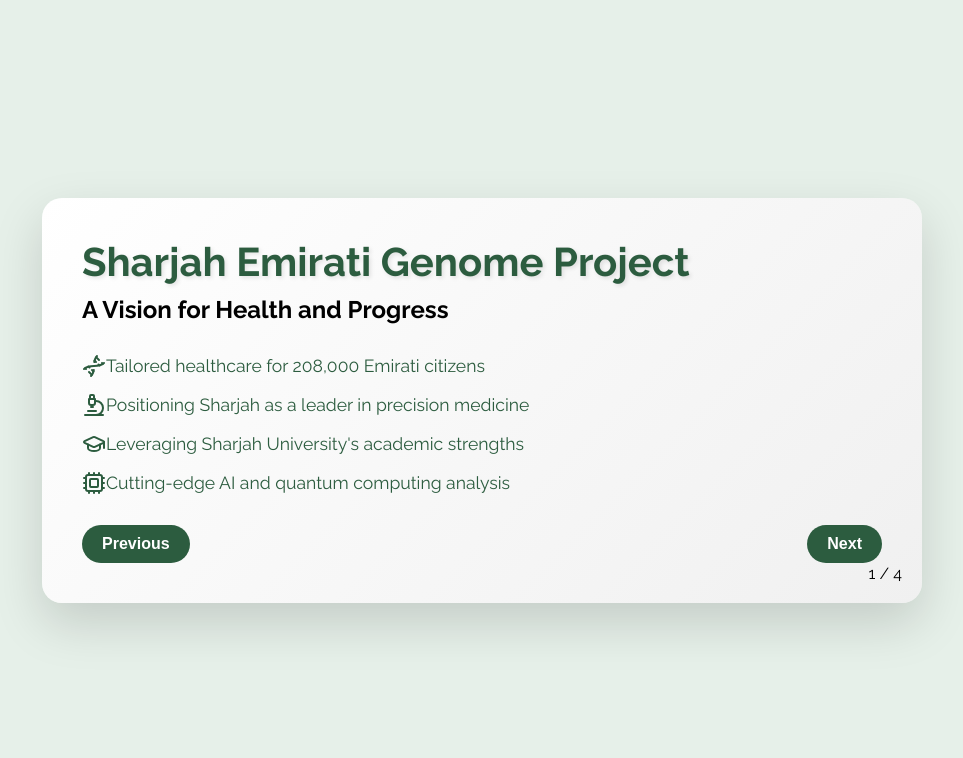
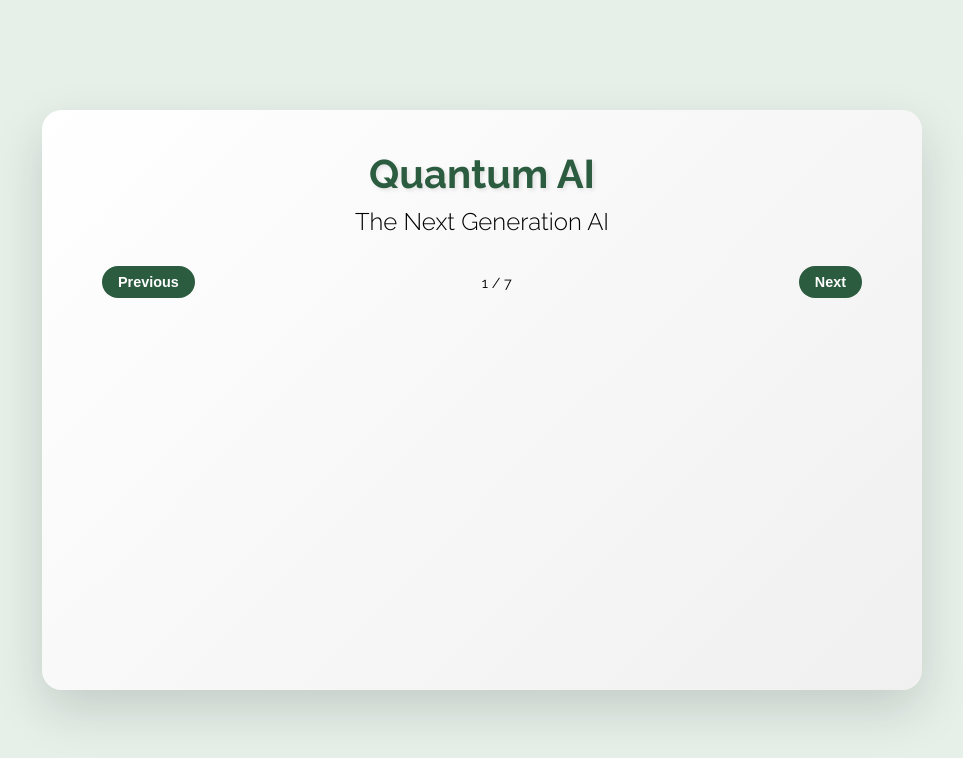
Before and after one commit to RaoufVan/quantumai.github.io, a plain HTML site: page index.html in a window 1280 px wide. Shown: the whole page, without its empty margins (158-1121 px from the left). Drawn offline with nearby package versions, Linux system fonts and the light colour scheme.

Commit message:
Update index.html

```diff
--- a/index.html
+++ b/index.html
@@ -1,10 +1,9 @@
-
 <!DOCTYPE html>
 <html lang="en">
 <head>
     <meta charset="UTF-8">
     <meta name="viewport" content="width=device-width, initial-scale=1.0">
-    <title>Sharjah Emirati Genome Project Presentation</title>
+    <title>Quantum AI: The Next Generation AI</title>
     <script src="https://unpkg.com/lucide@latest"></script>
     <style>
         @import url('https://fonts.googleapis.com/css2?family=Raleway:wght@300;400;600;700&display=swap');
@@ -34,10 +33,12 @@
             max-width: 800px;
             padding: 40px;
             position: relative;
+            min-height: 500px;
         }
 
         .title-container {
             margin-bottom: 30px;
+            text-align: center;
         }
 
         h1 {
@@ -51,6 +52,7 @@
             color: var(--accent-color);
             font-size: 1.5em;
             margin-top: 10px;
+            font-weight: 300;
         }
 
         ul {
@@ -64,40 +66,66 @@
             display: flex;
             align-items: center;
             font-size: 1.1em;
+            opacity: 0;
+            animation: fadeIn 0.5s ease forwards;
         }
 
         li i {
-            margin-right: 10px;
+            margin-right: 15px;
+            flex-shrink: 0;
         }
 
         .navigation {
             display: flex;
             justify-content: space-between;
+            align-items: center;
             margin-top: 30px;
+            padding: 0 20px;
         }
 
-        button {
+        .nav-button {
             background-color: var(--primary-color);
             color: var(--secondary-color);
             border: none;
-            padding: 10px 20px;
+            padding: 8px 16px;
             border-radius: 30px;
             cursor: pointer;
-            font-size: 1em;
+            font-size: 0.9em;
             font-weight: 600;
             transition: all 0.3s ease;
         }
 
-        button:hover {
+        .nav-button:hover {
             background-color: var(--accent-color);
         }
 
+        .nav-button:disabled {
+            background-color: #ccc;
+            cursor: default;
+        }
+
         .page-number {
-            position: absolute;
-            bottom: 20px;
-            right: 20px;
-            font-size: 1em;
+            font-size: 0.9em;
             color: var(--accent-color);
+        }
+
+        .quote-container {
+            margin-top: 30px;
+            padding: 20px;
+            background-color: var(--bg-color);
+            border-left: 4px solid var(--primary-color);
+            border-radius: 8px;
+        }
+
+        .quote {
+            color: var(--primary-color);
+            font-style: italic;
+            margin-bottom: 10px;
+        }
+
+        .attribution {
+            color: var(--accent-color);
+            font-weight: 500;
         }
 
         @keyframes fadeIn {
@@ -113,63 +141,97 @@
 <body>
     <div class="card">
         <div class="title-container">
-            <h1 id="title">Sharjah Emirati Genome Project</h1>
-            <h2 id="subtitle">A Vision for Health and Progress</h2>
+            <h1 id="title">Quantum AI</h1>
+            <h2 id="subtitle">The Next Generation AI</h2>
         </div>
-        <ul id="content">
-            <li><i data-lucide="dna"></i>Tailored healthcare for 208,000 Emirati citizens</li>
-            <li><i data-lucide="microscope"></i>Positioning Sharjah as a leader in precision medicine</li>
-            <li><i data-lucide="graduation-cap"></i>Leveraging Sharjah University's academic strengths</li>
-            <li><i data-lucide="cpu"></i>Cutting-edge AI and quantum computing analysis</li>
-        </ul>
+        <ul id="content"></ul>
+        <div id="quote-box"></div>
         <div class="navigation">
-            <button onclick="changeSlide(-1)">Previous</button>
-            <button onclick="changeSlide(1)">Next</button>
+            <button class="nav-button" onclick="changeSlide(-1)">Previous</button>
+            <span class="page-number" id="page-number">1 / 7</span>
+            <button class="nav-button" onclick="changeSlide(1)">Next</button>
         </div>
-        <div class="page-number" id="page-number">1 / 4</div>
     </div>
 
     <script>
         const slides = [
             {
-                title: "Sharjah Emirati Genome Project",
-                subtitle: "A Vision for Health and Progress",
+                title: "Quantum AI",
+                subtitle: "The Next Generation AI",
+                content: [],
+                isTitle: true
+            },
+            {
+                title: "The Energy Crisis in AI",
+                subtitle: "Unsustainable Power Requirements",
                 content: [
-                    { text: "Tailored healthcare for 208,000 Emirati citizens", icon: "dna" },
-                    { text: "Positioning Sharjah as a leader in precision medicine", icon: "microscope" },
-                    { text: "Leveraging Sharjah University's academic strengths", icon: "graduation-cap" },
-                    { text: "Cutting-edge AI and quantum computing analysis", icon: "cpu" }
+                    { text: "Single ChatGPT query consumes 10x more energy than a Google search", icon: "zap" },
+                    { text: "GPT-3 training: 1,287 MWh (equivalent to 120+ US households' yearly usage)", icon: "battery-charging" },
+                    { text: "Microsoft considering nuclear reactors to power next-gen AI training", icon: "factory" },
+                    { text: "Training a single large language model produces 626,000 pounds of CO2", icon: "cloud" },
+                    { text: "AI energy consumption projected to exceed many countries' total usage by 2027", icon: "trending-up" }
                 ]
             },
             {
-                title: "Advancing Sharjah's Healthcare",
-                subtitle: "Personalized Medicine for All",
+                title: "The Black Box Problem",
+                subtitle: "Critical Limitations in Classical AI",
                 content: [
-                    { text: "Early detection of genetic disorders", icon: "search" },
-                    { text: "Personalized treatment plans for citizens", icon: "clipboard-list" },
-                    { text: "15-20% reduction in healthcare costs", icon: "trending-down" },
-                    { text: "Development of Sharjah-specific health apps", icon: "smartphone" }
+                    { text: "Current AI models operate as massive black boxes with billions of parameters", icon: "box" },
+                    { text: "No clear understanding of decision-making process or reasoning", icon: "help-circle" },
+                    { text: "Critical barrier for healthcare, security, and regulatory compliance", icon: "shield" },
+                    { text: "Brute force pattern matching instead of genuine understanding", icon: "cpu" },
+                    { text: "Lack of transparency creates trust and liability issues", icon: "alert-triangle" }
+                ],
+                quote: "AI systems placed into unfamiliar environments often fail because they can only make decisions subconsciously, with no awareness of what they are doing.",
+                attribution: "Research in AI Safety"
+            },
+            {
+                title: "Quantum Computing: The Energy Solution",
+                subtitle: "Revolutionary Efficiency",
+                content: [
+                    { text: "D-Wave quantum computer operates at constant 25 kW power", icon: "cpu" },
+                    { text: "In contrast to classical AI systems that scale exponentially with size", icon: "trending-down" },
+                    { text: "Quantum annealing provides natural optimization pathway", icon: "git-merge" },
+                    { text: "No additional energy needed as problem complexity increases", icon: "check-circle" },
+                    { text: "Potential for carbon-neutral AI operations at scale", icon: "leaf" }
                 ]
             },
             {
-                title: "Economic Growth and Innovation",
-                subtitle: "Boosting Sharjah's Economy",
+                title: "Quantum Advantage for AGI",
+                subtitle: "Beyond Classical Limitations",
                 content: [
-                    { text: "High-skilled jobs for Emiratis", icon: "users" },
-                    { text: "Sharjah as a hub for biotech industries", icon: "building" },
-                    { text: "Attraction of international investments", icon: "landmark" },
-                    { text: "New startups in personalized medicine", icon: "rocket" }
+                    { text: "Quantum superposition enables true parallel exploration of possibilities", icon: "git-branch" },
+                    { text: "Entanglement allows complex correlations impossible in classical systems", icon: "link" },
+                    { text: "Natural handling of uncertainty and probability distributions", icon: "percent" },
+                    { text: "Quantum algorithms can process information more efficiently than classical ones", icon: "zap" },
+                    { text: "Path to more intuitive and empathetic AI systems", icon: "heart" }
                 ]
             },
             {
-                title: "Long-term Impact on Sharjah",
-                subtitle: "Shaping a Brighter Future",
+                title: "Quantum Brain Theory",
+                subtitle: "Penrose-Hameroff Model",
                 content: [
-                    { text: "Creating a healthier, productive population", icon: "heart" },
-                    { text: "Valuable genomic database for research", icon: "database" },
-                    { text: "Significant healthcare cost savings", icon: "trending-down" },
-                    { text: "Inspiring next-gen Sharjah scientists", icon: "lightbulb" }
-                ]
+                    { text: "Microtubules in neurons maintain quantum coherent states", icon: "brain" },
+                    { text: "Quantum processing explains consciousness and genuine understanding", icon: "lightbulb" },
+                    { text: "Human brain computes consciousness on just 20 watts of power", icon: "zap" },
+                    { text: "Quantum effects enable intuition and non-algorithmic reasoning", icon: "sparkles" },
+                    { text: "Model suggests path to explainable, conscious AI", icon: "map" }
+                ],
+                quote: "Understanding consciousness through quantum mechanics may be key to creating AI systems that can truly understand and explain their own actions.",
+                attribution: "Roger Penrose"
+            },
+            {
+                title: "The Future of Quantum AI",
+                subtitle: "A New Paradigm",
+                content: [
+                    { text: "Quantum-classical hybrid systems for optimal performance", icon: "git-merge" },
+                    { text: "Self-explaining AI through quantum-inspired architectures", icon: "message-circle" },
+                    { text: "Energy-efficient scaling for future AI development", icon: "trending-up" },
+                    { text: "Potential for true artificial consciousness", icon: "brain" },
+                    { text: "Path to safe and trustworthy AI systems", icon: "shield" }
+                ],
+                quote: "Life appears to have a biohack for extraordinary computation vastly beyond classical computers today.",
+                attribution: "Quantum Computing Research"
             }
         ];
 
@@ -179,17 +241,41 @@
             const slide = slides[currentSlide];
             document.getElementById('title').textContent = slide.title;
             document.getElementById('subtitle').textContent = slide.subtitle;
+
             const content = document.getElementById('content');
-            content.innerHTML = slide.content.map(item =>
-                `<li class="fade-in"><i data-lucide="${item.icon}"></i>${item.text}</li>`
-            ).join('');
+            content.innerHTML = '';
+
+            if (!slide.isTitle) {
+                slide.content.forEach((item, index) => {
+                    const li = document.createElement('li');
+                    li.style.animationDelay = `${index * 0.1}s`;
+                    li.innerHTML = `<i data-lucide="${item.icon}"></i>${item.text}`;
+                    content.appendChild(li);
+                });
+            }
+
+            const quoteBox = document.getElementById('quote-box');
+            if (slide.quote) {
+                quoteBox.innerHTML = `
+                    <div class="quote-container">
+                        <div class="quote">"${slide.quote}"</div>
+                        <div class="attribution">— ${slide.attribution}</div>
+                    </div>
+                `;
+            } else {
+                quoteBox.innerHTML = '';
+            }
+
             document.getElementById('page-number').textContent = `${currentSlide + 1} / ${slides.length}`;
             lucide.createIcons();
         }
 
         function changeSlide(direction) {
-            currentSlide = (currentSlide + direction + slides.length) % slides.length;
-            updateSlide();
+            const newSlide = currentSlide + direction;
+            if (newSlide >= 0 && newSlide < slides.length) {
+                currentSlide = newSlide;
+                updateSlide();
+            }
         }
 
         updateSlide();
```
